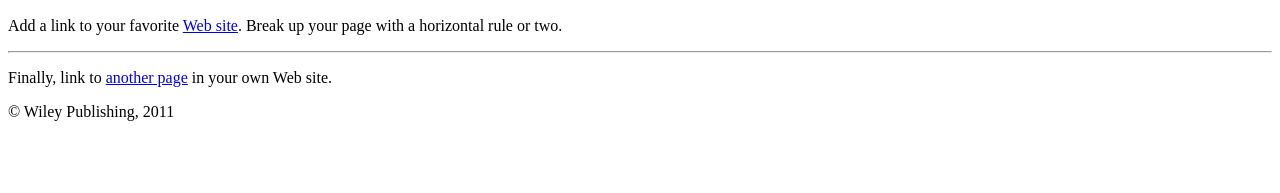
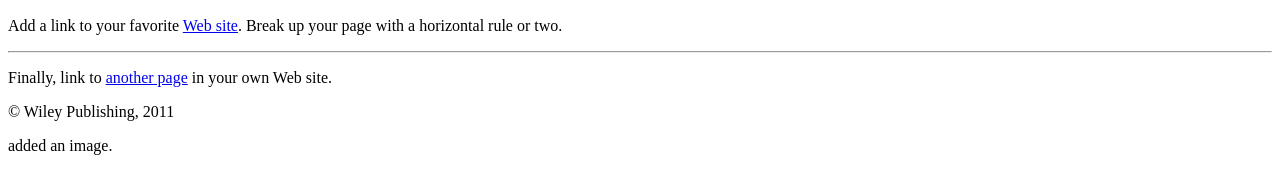
Before and after one commit to ShidaJing/ExperimentGitTwo, a plain HTML site: page index.html in a window 1280 px wide. Shown: the part 503-696 px from the top of the page. Drawn offline with Linux system fonts and the light colour scheme.

```diff
--- a/index.html
+++ b/index.html
@@ -26,5 +26,6 @@ Break up your page with a horizontal rule or two. </p>
 <p>Finally, link to <a href="page2.html">another page</a> in your own Web site.</p>
 <!-- And add a copyright notice.-->
 <p>&#169; Wiley Publishing, 2011</p>
+<p>added an image.</p>
 </body>
 </html>
```
